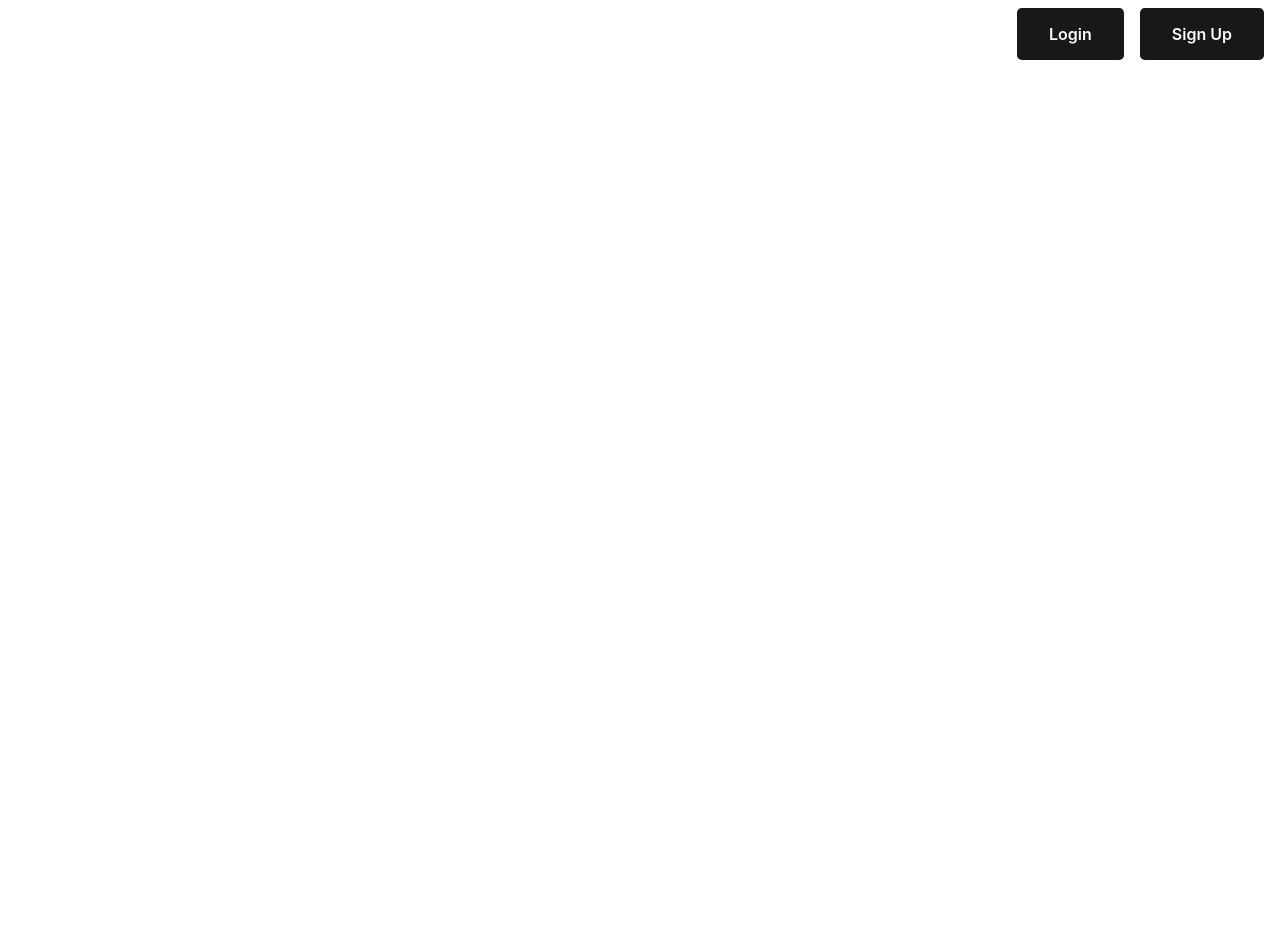
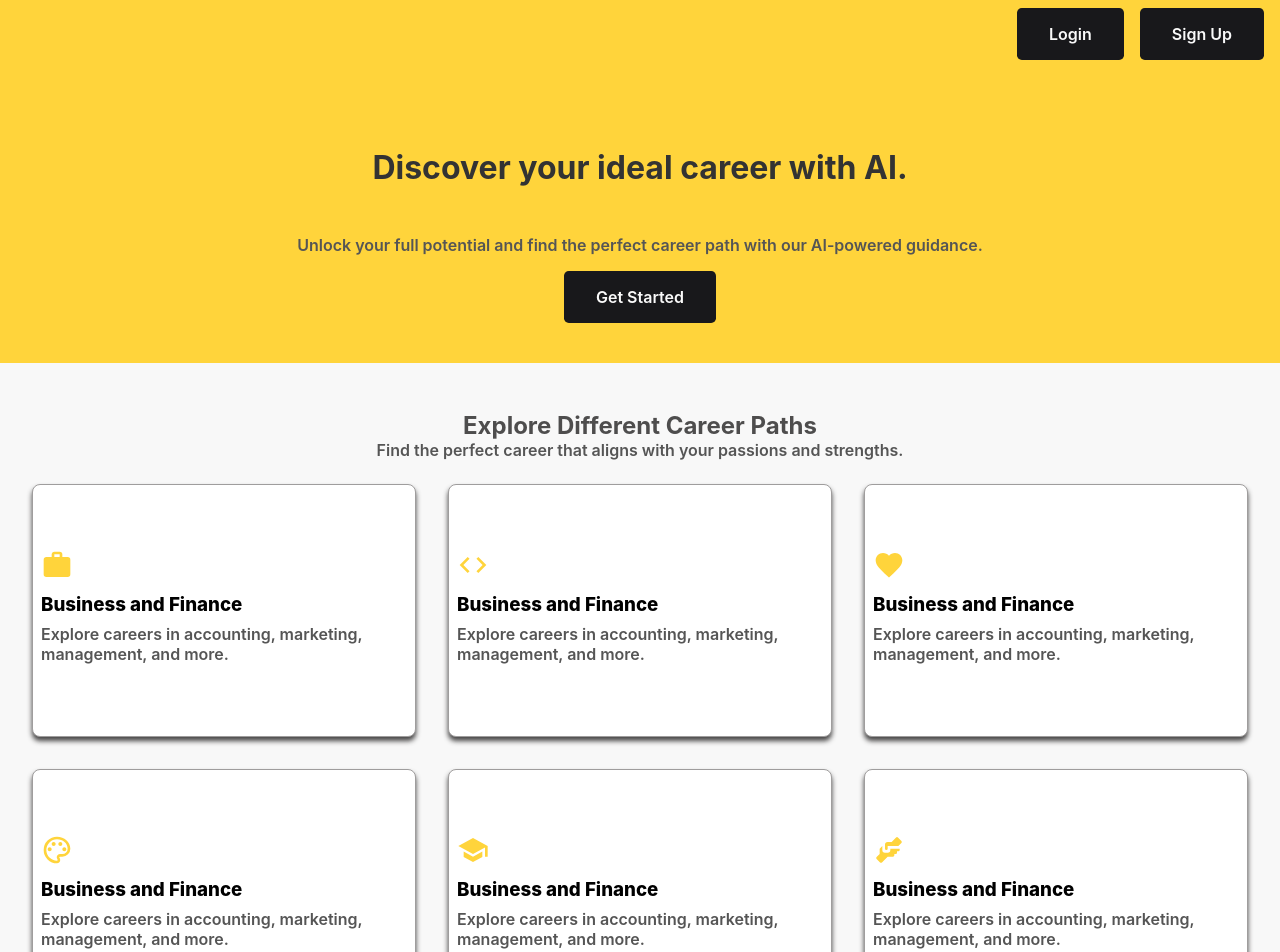
Before and after one commit to colmedev/IA-KuroJam, a React (Vite) app in the folder Frontend/: page / in a window 1280 px wide. Shown: the top 952 px of the page. Before the commit the page ends 800 px from the top, so only its background shows below. Built offline with nearby package versions, Linux system fonts and the light colour scheme.

Commit message:
feat: :sparkles: add the components into the project

```diff
--- a/Frontend/src/App.tsx
+++ b/Frontend/src/App.tsx
@@ -1,12 +1,55 @@
-import { Navbar } from './components'
-
+import Layout from './Layout/Layout'
+import { Card, Cta, Footer } from './components'
 
 function App() {
 
   return (
     <>
-    <Navbar />
+    <div className='container'>
+    <Layout />
 
+    <div className="career__path">
+      <h2>Explore Different Career Paths</h2>
+      <p>Find the perfect career that aligns with your passions and strengths.</p>
+      <div className='career__cards'>
+        <Card
+        icon='briefCase'
+        title='Business and Finance'
+        description='Explore careers in accounting, marketing, management, and more.'
+        />
+        <Card
+        icon='Code'
+        title='Business and Finance'
+        description='Explore careers in accounting, marketing, management, and more.'
+        />
+        <Card
+        icon='Heart'
+        title='Business and Finance'
+        description='Explore careers in accounting, marketing, management, and more.'
+        />
+        <Card
+        icon='Palette'
+        title='Business and Finance'
+        description='Explore careers in accounting, marketing, management, and more.'
+        />
+        <Card
+        icon='School'
+        title='Business and Finance'
+        description='Explore careers in accounting, marketing, management, and more.'
+        />
+        <Card
+        icon='rrhh'
+        title='Business and Finance'
+        description='Explore careers in accounting, marketing, management, and more.'
+        />
+
+      </div>
+    </div>
+
+    <Cta />
+
+    <Footer />
+    </div>
 
     </>
   )
```
